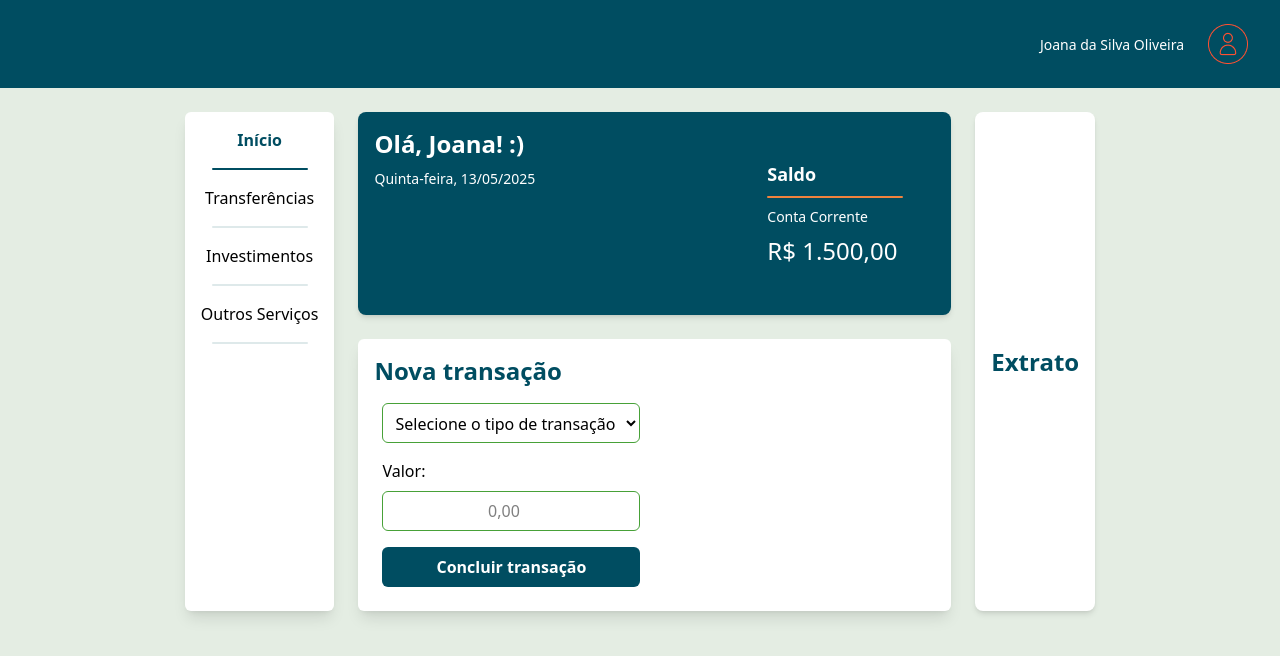
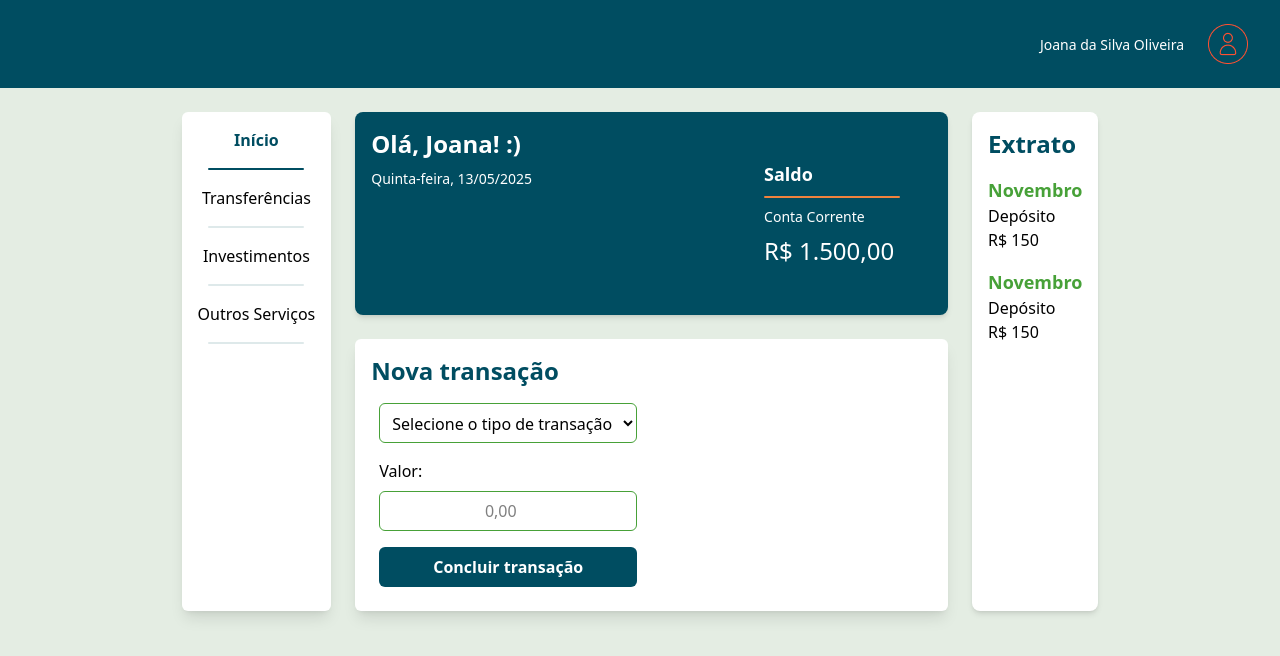
Before and after one commit to LeticiaRosa/ByteBank, a Next.js app: page / in a window 1280 px wide. Shown: the top 656 px of the page. Built offline with nearby package versions, Linux system fonts and the light colour scheme.

Commit message:
Feat: Extrato

```diff
--- a/src/components/Extrato.tsx
+++ b/src/components/Extrato.tsx
@@ -1,7 +1,25 @@
 export function Extrato() {
   return (
-    <div className="card bg-white shadow-md rounded-lg flex flex-row items-center justify-center flex-1 min-w-20">
-      <h2 className="title">Extrato </h2>
+    <div className="card bg-white shadow-md rounded-lg flex flex-row items-start justify-center flex-1 min-w-20">
+      <aside className="extrato">
+        <h3 className="title font-semibold text-preto pb-4">Extrato</h3>
+        <div className="registro-transacoes">
+          <div className="transacoes-group">
+            <p className="mes-group">Novembro</p>
+            <p className="transacao-item">
+              <span>Depósito</span>
+              <h6>R$ 150</h6>
+            </p>
+          </div>
+          <div className="transacoes-group">
+            <p className="mes-group">Novembro</p>
+            <p className="transacao-item">
+              <span>Depósito</span>
+              <h6>R$ 150</h6>
+            </p>
+          </div>
+        </div>
+      </aside>
     </div>
   );
 }
--- a/styles/globals.css
+++ b/styles/globals.css
@@ -72,6 +72,20 @@
   .btn {
     @apply w-full h-10 bg-verde text-white rounded-md p-2 text-center font-semibold cursor-pointer hover:bg-verde;
   }
+  .extrato {
+    @apply bg-white rounded-md;
+  }
+
+  .transacoes-group {
+    @apply mb-4;
+
+    & .mes-group {
+      @apply text-verde-claro font-semibold text-lg;
+    }
+    & .transacao-item {
+      @apply flex flex-col items-start justify-start;
+    }
+  }
 }
 
 html,
```
